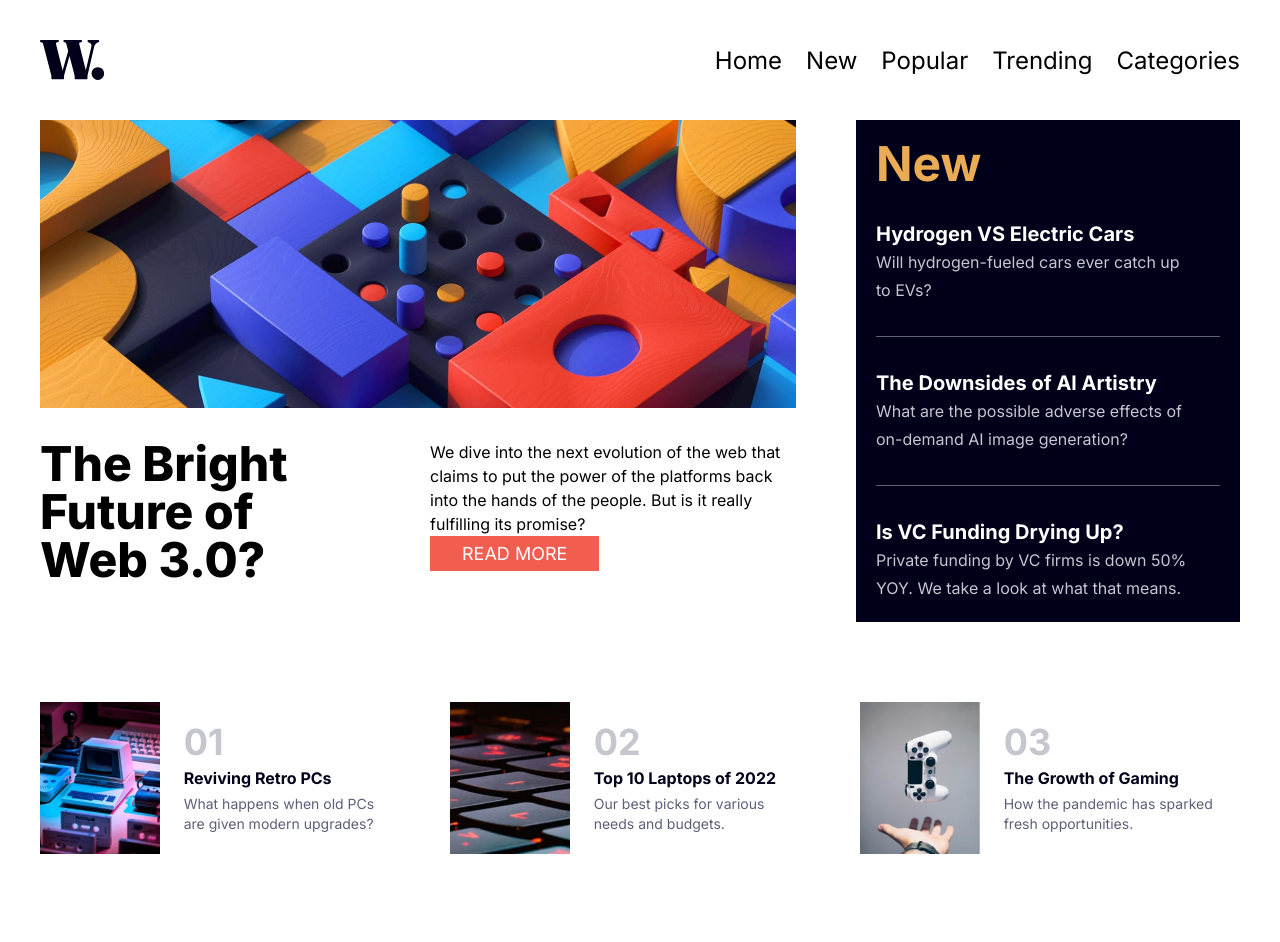
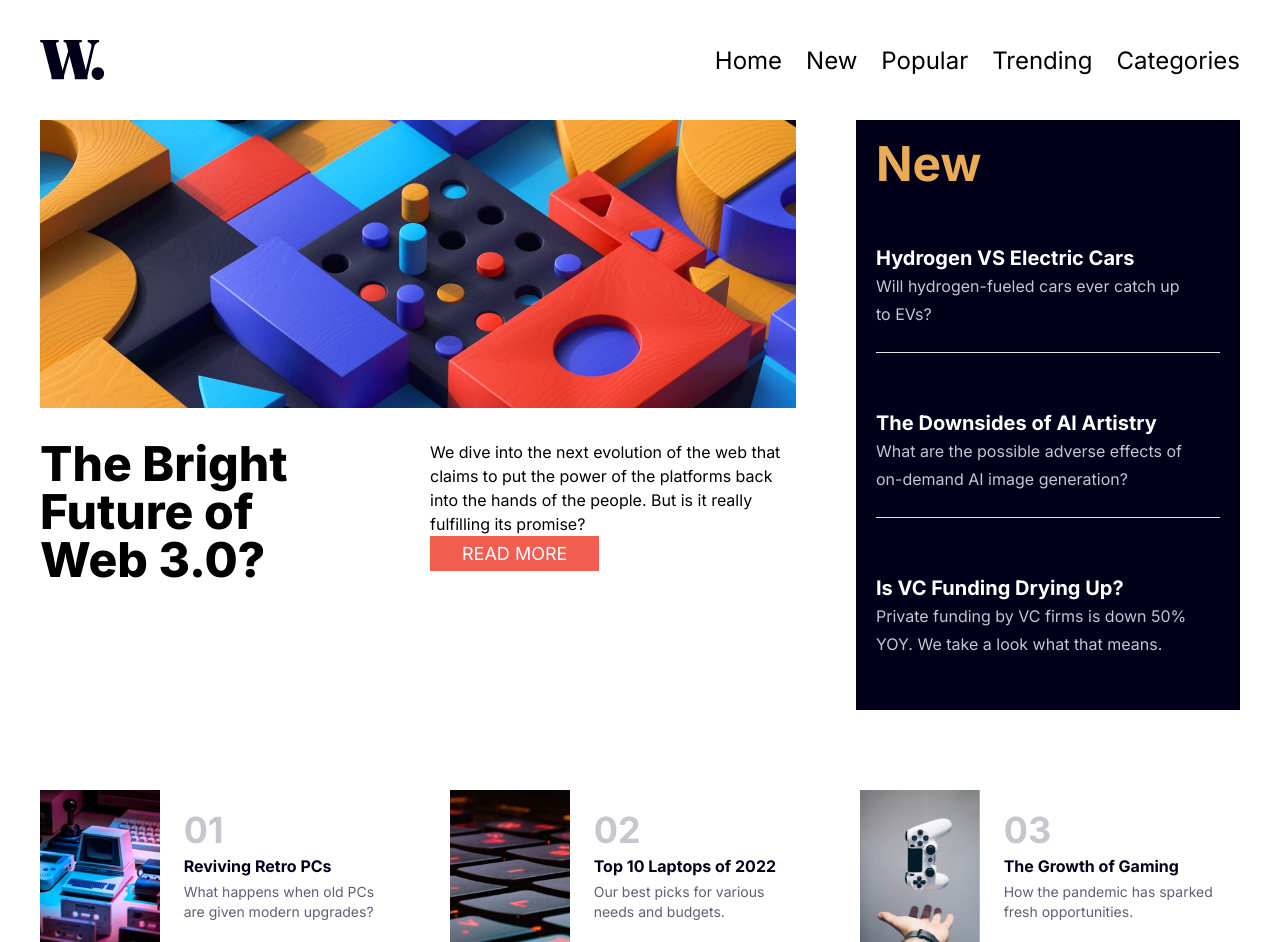
Before and after one commit to AlvesPHGA/new-homepage, a React (Vite) app: page / in a window 1280 px wide. Before the commit the page ends 856 px from the top, so only its background shows below. Built offline with nearby package versions, Linux system fonts and the light colour scheme.

Commit message:
updated project

```diff
--- a/src/App.tsx
+++ b/src/App.tsx
@@ -3,10 +3,9 @@ import { Card } from './components/card/Card';
 import { Header } from './components/global/Header/Header';
 import { MainContent } from './components/main/MainContent';
 
-import { cards } from '../content.mock.json';
+import { aside_section, cards } from '../content.mock.json';
 
 function App() {
-   console.log(cards);
    return (
       <>
          <Header />
@@ -14,7 +13,12 @@ function App() {
          <main>
             <section className="main__box__01">
                <MainContent />
-               <AsideContent />
+               <aside className="aside">
+                  <h2 className="aside__title">New</h2>
+                  {aside_section.map((as) => (
+                     <AsideContent key={as.title} {...as} />
+                  ))}
+               </aside>
             </section>
             <section className="main__box__02">
                {cards.map((card) => (
--- a/src/components/aside/Aside.tsx
+++ b/src/components/aside/Aside.tsx
@@ -1,37 +1,18 @@
-export function AsideContent() {
+interface IAside {
+   title: string;
+   text: string;
+}
+
+export function AsideContent({ title, text }: IAside) {
    return (
-      <aside className="aside">
-         <h2 className="aside__title">New</h2>
-
-         <a className="aside__item group">
+      <>
+         <a className="aside__item border-b pt-6 pb-6 last:border-none last:pb-0 group">
             <h3 className="aside__item__subtitle xl:group-hover:text-softOrange 2xl:group-hover:text-softOrange lg:group-hover:text-softOrange">
-               Hydrogen VS Electric Cars
+               {title}
             </h3>
 
-            <p className="aside__item__text">
-               Will hydrogen-fueled cars ever catch up to EVs?
-            </p>
+            <p className="aside__item__text">{text}</p>
          </a>
-
-         <a className="aside__item border-t border-b border-darkGrayishBlue group xl:py-8 xl:pr-4 2xl:py-8 2xl:pr-4 lg:py-6 lg:pr-4 md:py-4 md:pr-0 mbl_s:my-5 mbl_s:py-5 mbl_m:my-6 mbl_m:py-6">
-            <h3 className="aside__item__subtitle xl:group-hover:text-softOrange  2xl:group-hover:text-softOrange lg:group-hover:text-softOrange">
-               The Downsides of Al Artistry
-            </h3>
-            <p className="aside__item__text">
-               What are the possible adverse effects of on-demand AI image
-               generation?
-            </p>
-         </a>
-
-         <a className="block cursor-pointer group">
-            <h3 className="aside__item__subtitle xl:mt-8 xl:group-hover:text-softOrange 2xl:mt-8 2xl:group-hover:text-softOrange lg:mt-4 lg:group-hover:text-softOrange">
-               Is VC Funding Drying Up?
-            </h3>
-            <p className="aside__item__text">
-               Private funding by VC firms is down 50% YOY. We take a look at
-               what that means.
-            </p>
-         </a>
-      </aside>
+      </>
    );
 }
--- a/src/components/card/Card.tsx
+++ b/src/components/card/Card.tsx
@@ -1,5 +1,3 @@
-import '../../../content.mock.json';
-
 interface ICard {
    id: string;
    img: string;
@@ -13,7 +11,7 @@ export function Card({ id, img, title, text }: ICard) {
          <img src={img} alt="" className="object-fill h-[152px]" />
          <div className="card__box">
             <span className="card__box__number">{id}</span>
-            <h2 className="card__box__title xl:group-hover:text-softRed   2xl:group-hover:text-softRed lg:group-hover:text-softRed">
+            <h2 className="card__box__title xl:group-hover:text-softRed  2xl:group-hover:text-softRed lg:group-hover:text-softRed">
                {title}
             </h2>
             <p className="card__box__text">{text}</p>
--- a/src/styles/components.css
+++ b/src/styles/components.css
@@ -468,7 +468,7 @@
       }
 
       .aside__item {
-         @apply block cursor-pointer mt-8 mb-8 pr-6;
+         @apply block cursor-pointer pr-6;
       }
 
       .aside__item__subtitle {
```
